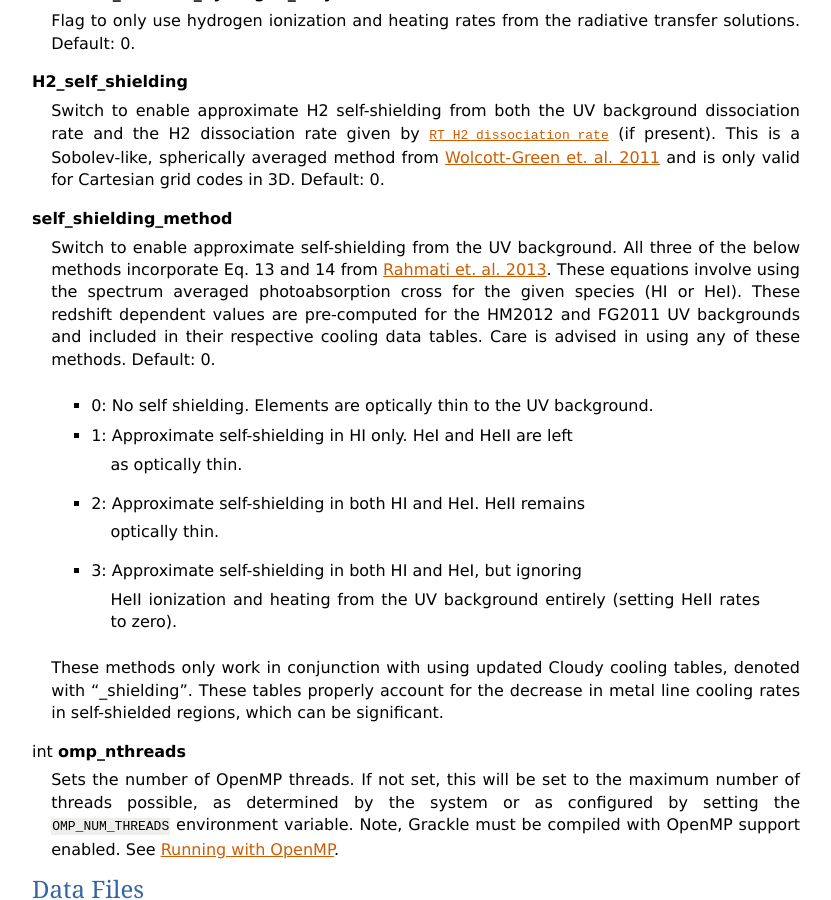
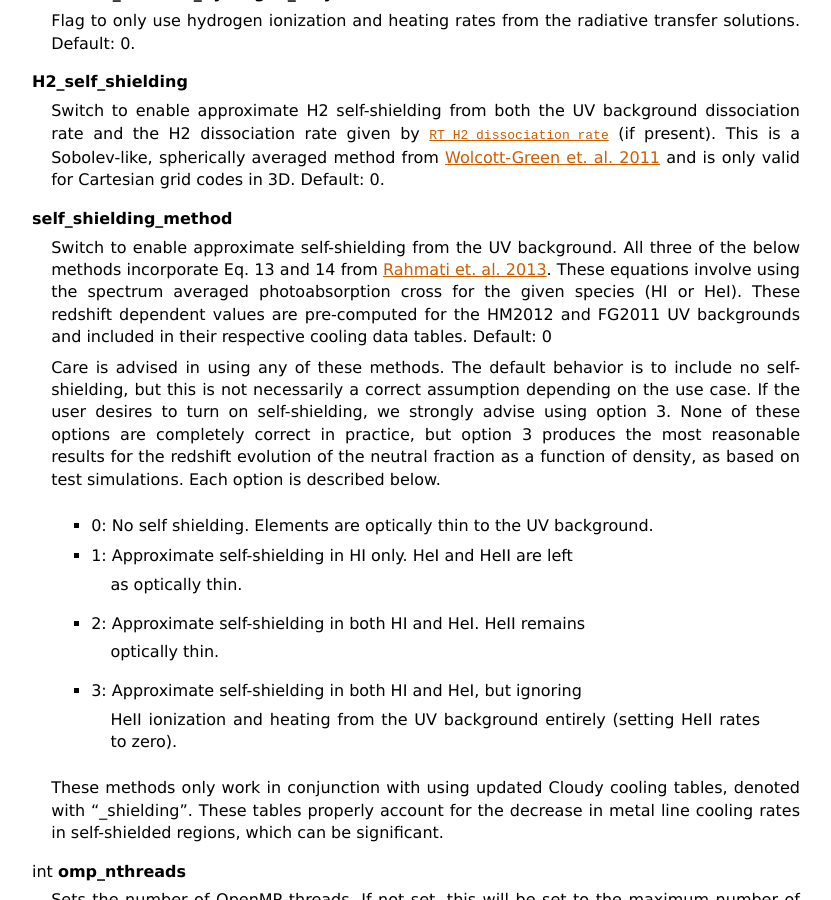
Before and after one commit to grackle-project/grackle, a Sphinx documentation site: the page built from doc/source/Parameters.rst, in a window 1280 px wide and 900 px high, scrolled down 3964 px. Shown: the whole window, without its empty margins (48-879 px from the left). Built offline with Sphinx 7.4.7, drawn with Linux system fonts in a browser that asks for light colours.

Commit message:
clarification of self-shieling parameter best practices

```diff
--- a/doc/source/Parameters.rst
+++ b/doc/source/Parameters.rst
@@ -252,8 +252,15 @@ For all on/off integer flags, 0 is off and 1 is on.
    These equations involve using the spectrum averaged photoabsorption cross
    for the given species (HI or HeI). These redshift dependent values are
    pre-computed for the HM2012 and FG2011 UV backgrounds and included in
-   their respective cooling data tables. Care is advised in using any of
-   these methods.  Default: 0.
+   their respective cooling data tables. Default: 0
+
+   Care is advised in using any of these methods. The default behavior is to
+   include no self-shielding, but this is not necessarily a correct assumption
+   depending on the use case. If the user desires to turn on self-shielding,
+   we strongly advise using option 3. None of these options are completely
+   correct in practice, but option 3 produces the most reasonable results for
+   the redshift evolution of the neutral fraction as a function of density,
+   as based on test simulations. Each option is described below.
 
      - 0: No self shielding. Elements are optically thin to the UV background.
      - 1: Approximate self-shielding in HI only. HeI and HeII are left
```
